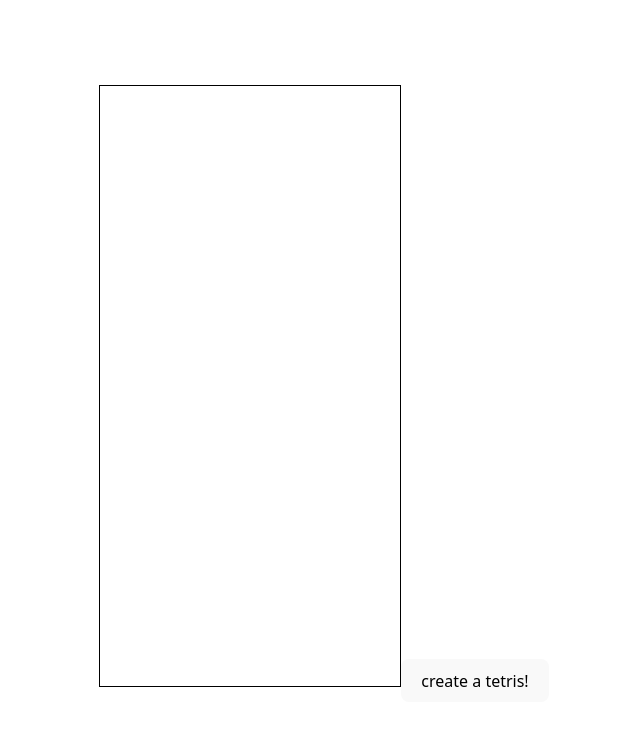
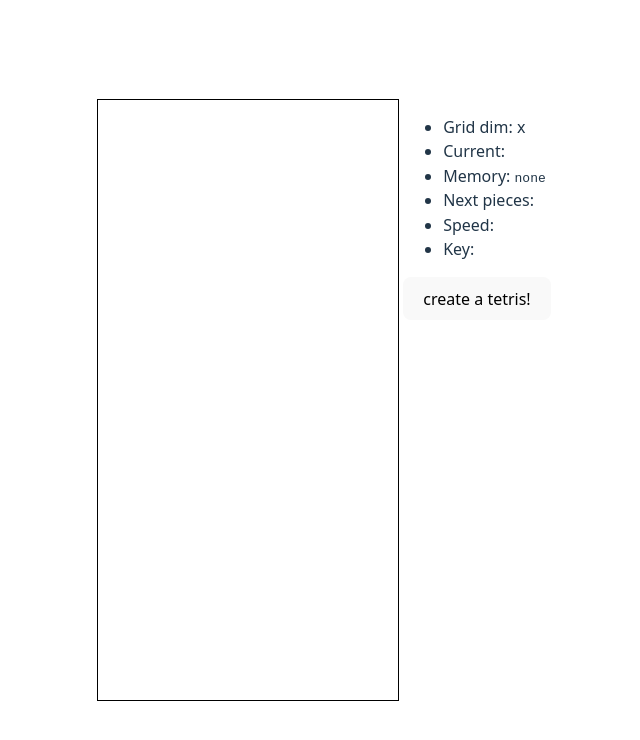
Before and after one commit to veryz/tetris, a React (Vite) app: page / in a window 1280 px wide. Shown: the top 740 px of the page, without its empty margins (316-956 px from the left). Built offline with nearby package versions, Linux system fonts and the light colour scheme.

Commit message:
feat: added tetris info, cleaned up UI, handle inputs, cleaned code

```diff
--- a/src/App.css
+++ b/src/App.css
@@ -2,45 +2,17 @@
   max-width: 1280px;
   margin: 0 auto;
   padding: 2rem;
-  text-align: center;
+}
+
+#game {
+  display: flex;
+}
+
+#panel {
+  margin: 0 2px;
 }
 
 #tetris {
+  margin: 0 2px;
   border: 1px solid black;
 }
-
-.logo {
-  height: 6em;
-  padding: 1.5em;
-  will-change: filter;
-  transition: filter 300ms;
-}
-.logo:hover {
-  filter: drop-shadow(0 0 2em #646cffaa);
-}
-.logo.react:hover {
-  filter: drop-shadow(0 0 2em #61dafbaa);
-}
-
-@keyframes logo-spin {
-  from {
-    transform: rotate(0deg);
-  }
-  to {
-    transform: rotate(360deg);
-  }
-}
-
-@media (prefers-reduced-motion: no-preference) {
-  a:nth-of-type(2) .logo {
-    animation: logo-spin infinite 20s linear;
-  }
-}
-
-.card {
-  padding: 2em;
-}
-
-.read-the-docs {
-  color: #888;
-}
--- a/src/App.tsx
+++ b/src/App.tsx
@@ -1,52 +1,62 @@
-import { useState } from 'react';
-import reactLogo from './assets/react.svg';
-import viteLogo from '/vite.svg';
+import { KeyboardEvent, useState } from 'react';
 import './App.css';
 import { randomTetris, Tetris } from './tetris/tetris';
 import { render } from './tetris/render';
 
 function App() {
-  const [count, setCount] = useState(0);
   const [tetris, setTetris] = useState<Tetris | undefined>();
   const [textTetris, setTextTetris] = useState<string | undefined>(undefined);
+  const [pressedKey, setPressedKey] = useState<string | undefined>(undefined);
 
   function generateTetris() {
     const tetris = randomTetris();
 
-    setTetris(() => tetris);
+    setTetris(tetris);
     setTextTetris(JSON.stringify(tetris, null, 2));
     const canvas = document.getElementById('tetris') as HTMLCanvasElement;
     render(tetris, canvas);
   }
 
+  function handleInput(event: KeyboardEvent<HTMLCanvasElement>) {
+    setPressedKey(event.code);
+  }
+
   return (
     <>
-      <canvas id="tetris" width="300" height="600"></canvas>
+      <div id="game">
+        <canvas
+          id="tetris"
+          width="300"
+          height="600"
+          tabIndex={0}
+          onKeyDown={handleInput}
+        ></canvas>
 
-      <button onClick={generateTetris}>create a tetris!</button>
+        <div id="panel">
+          <ul>
+            <li>
+              Grid dim: {tetris?.grid.w} x {tetris?.grid.h}
+            </li>
+            <li>
+              Current: <code>{tetris?.currentPiece}</code>
+            </li>
+            <li>
+              Memory: <code>{tetris?.memory ?? 'none'}</code>
+            </li>
+            <li>
+              Next pieces: <code>{tetris?.batch.join(' - ')}</code>
+            </li>
+            <li>Speed: {tetris?.speed}</li>
+            <li>
+              Key: <code>{pressedKey}</code>
+            </li>
+          </ul>
 
-      <pre>{textTetris}</pre>
+          <button onClick={generateTetris}>create a tetris!</button>
+        </div>
+      </div>
 
-      {/* <div>
-        <a href="https://vite.dev" target="_blank">
-          <img src={viteLogo} className="logo" alt="Vite logo" />
-        </a>
-        <a href="https://react.dev" target="_blank">
-          <img src={reactLogo} className="logo react" alt="React logo" />
-        </a>
-      </div>
-      <h1>Vite + React</h1>
-      <div className="card">
-        <button onClick={() => setCount((count) => count + 1)}>
-          count is {count}
-        </button>
-        <p>
-          Edit <code>src/App.tsx</code> and save to test HMR
-        </p>
-      </div>
-      <p className="read-the-docs">
-        Click on the Vite and React logos to learn more
-      </p> */}
+      {/* <pre>{textTetris}</pre> */}
     </>
   );
 }
--- a/src/tetris/render.ts
+++ b/src/tetris/render.ts
@@ -6,11 +6,7 @@ function color2rgb(color: Color) {
 }
 
 export function render(tetris: Tetris, canvas: HTMLCanvasElement) {
-  if (!canvas.getContext) {
-    throw new Error('cannot draw');
-  }
-
-  const ctx = canvas.getContext('2d');
+  const ctx = canvas.getContext?.('2d');
   if (ctx == null) {
     throw new Error('cannot draw');
   }
```
